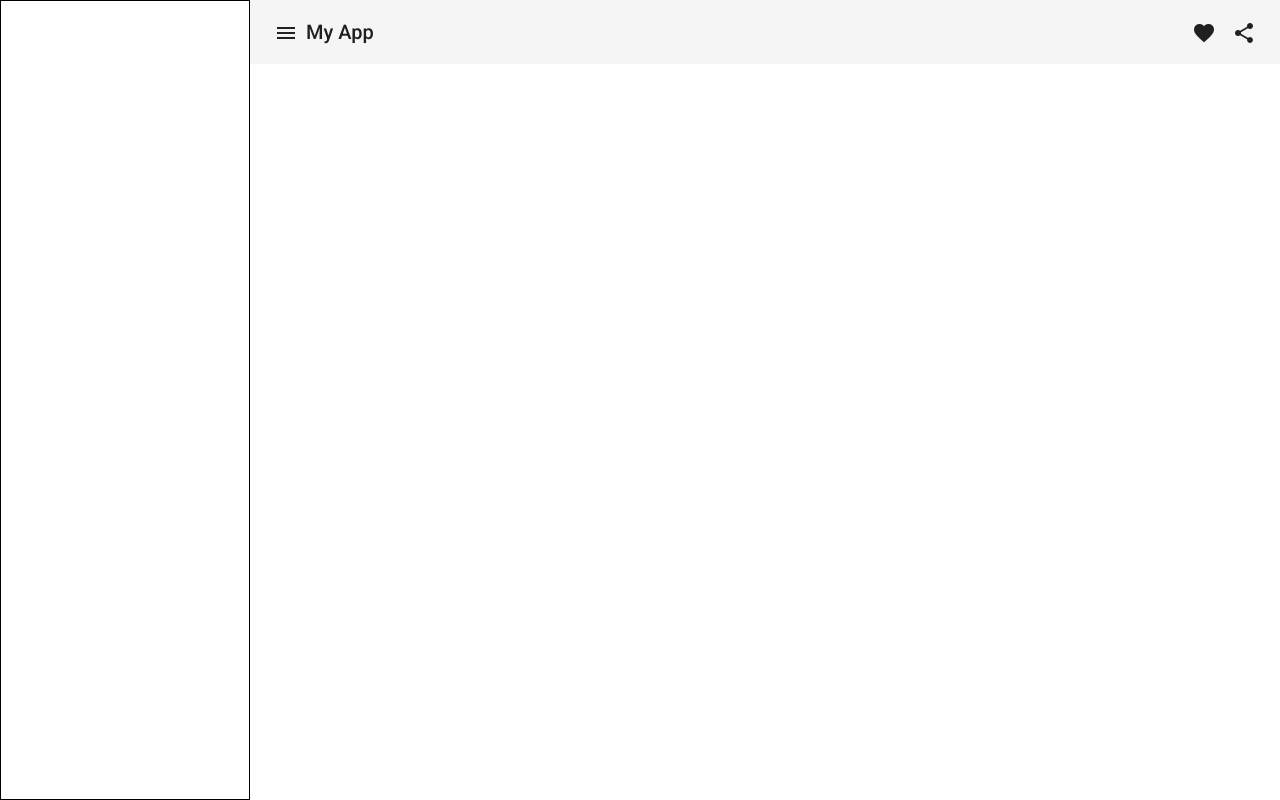
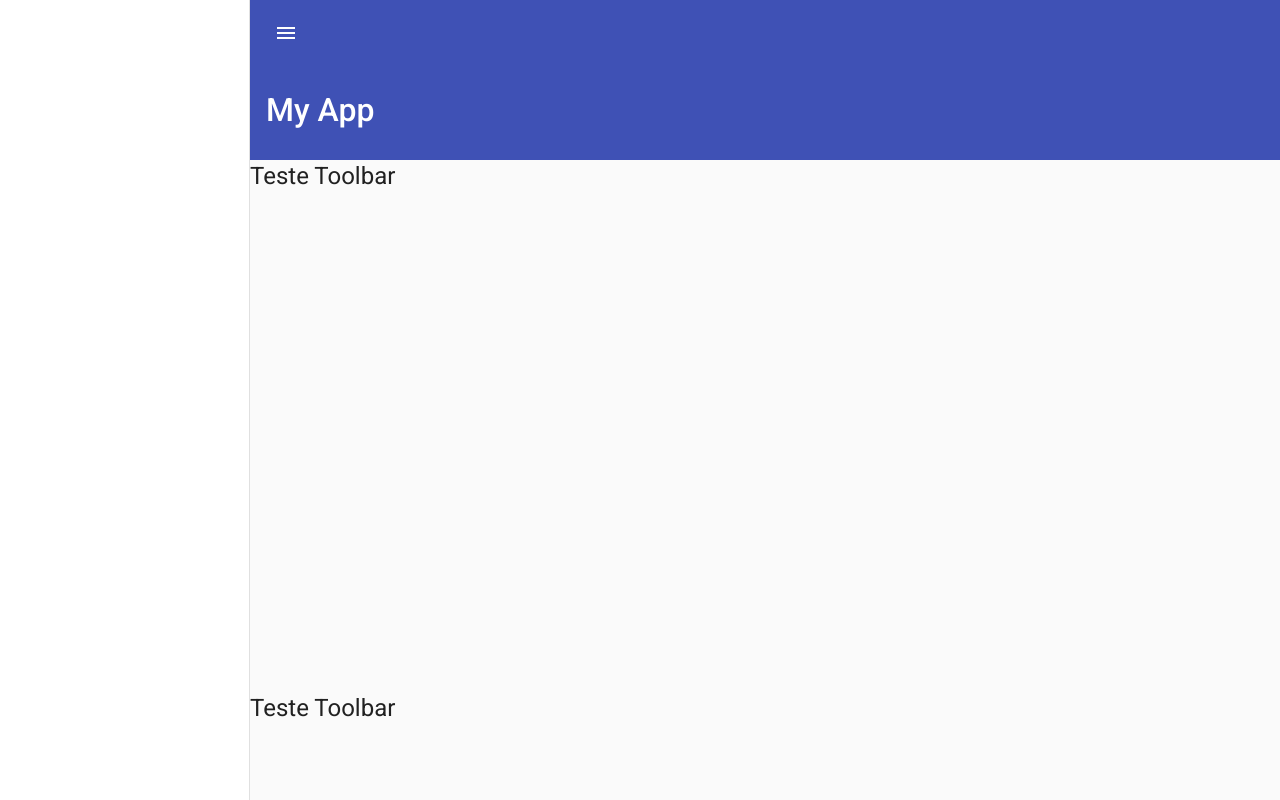
Before and after one commit to MarcosBoscariolo/Angular-Material, an Angular app: page / in a window 1280 px wide. Built offline with nearby package versions, Linux system fonts and the light colour scheme.

Commit message:
added toolbar fixed

```diff
--- a/src/app/app.component.html
+++ b/src/app/app.component.html
@@ -8,7 +8,11 @@
   >
   </mat-sidenav>
   <mat-sidenav-content>
-    <mat-toolbar>
+    <mat-toolbar
+      class="toolbar-menu"
+      color="primary"
+      [class.mat-elevation-z4]="applyShadow"
+    >
       <button
         mat-icon-button
         class="example-icon"
@@ -17,7 +21,7 @@
       >
         <mat-icon>menu</mat-icon>
       </button>
-      <span>My App</span>
+      <span *ngIf="popText">My App</span>
       <span class="example-spacer"></span>
       <button mat-icon-button class="example-icon favorite-icon" aria-label="Example icon-button with heart icon">
         <mat-icon>favorite</mat-icon>
@@ -26,6 +30,14 @@
         <mat-icon>share</mat-icon>
       </button>
     </mat-toolbar>
+    <mat-toolbar class="toolbar-submenu" color="primary">
+      <span *ngIf="!popText">My App</span>
+    </mat-toolbar>
+    <h1 class="mb-500">Teste Toolbar</h1>
+    <h1 class="mb-500">Teste Toolbar</h1>
+    <h1 class="mb-500">Teste Toolbar</h1>
+    <h1 class="mb-500">Teste Toolbar</h1>
+    <h1 class="mb-500">Teste Toolbar</h1>
   </mat-sidenav-content>
 </mat-sidenav-container>
 
--- a/src/app/app.component.scss
+++ b/src/app/app.component.scss
@@ -4,5 +4,28 @@
 
 .sidenav {
   width: 250px;
-  border: 1px solid black;
 }
+
+mat-sidenav-content {
+  height: 100vh;
+}
+
+mat-sidenav-container {
+  height: 100vh;
+}
+
+.toolbar-menu {
+  position: fixed;
+  font-size: 1rem;
+  top: 0;
+}
+
+.toolbar-submenu {
+  height: 100px;
+  font-size: 2rem;
+  margin-top: 60px;
+}
+
+.mb-500 {
+  margin-bottom: 500px;
+}
--- a/src/app/app.component.ts
+++ b/src/app/app.component.ts
@@ -1,17 +1,41 @@
-import { Component, AfterContentInit } from '@angular/core';
+import { Component, OnInit } from '@angular/core';
 import { BreakpointObserver } from '@angular/cdk/layout';
+import { fromEvent, map } from 'rxjs';
+
+export const SCROLL_CONTAINER = "mat-sidenav-content";
+export const TEXT_LIMIT = 50;
+export const SHADOW_LIMIT = 100;
 
 @Component({
   selector: 'app-root',
   templateUrl: './app.component.html',
   styleUrls: ['./app.component.scss']
 })
-export class AppComponent implements AfterContentInit{
-
+export class AppComponent implements OnInit {
   title = 'Angular-Material';
   openSidenav: boolean = false;
+  popText: boolean = false;
+  applyShadow: boolean = false;
 
   constructor(private breakpointObserver: BreakpointObserver) {}
+
+  ngOnInit() {
+    const content = document.getElementsByClassName(SCROLL_CONTAINER)[0];
+    fromEvent(content, "scroll")
+      .pipe(
+        map(() => content.scrollTop)
+      )
+      .subscribe({
+        next: (value: number) => {
+          this.determineHeader(value);
+        }
+      });
+  }
+
+  determineHeader(scrollTop: number): void {
+    this.popText = scrollTop >= TEXT_LIMIT;
+    this.applyShadow = scrollTop >= SHADOW_LIMIT;
+  }
 
   ngAfterContentInit() {
     this.breakpointObserver
```
